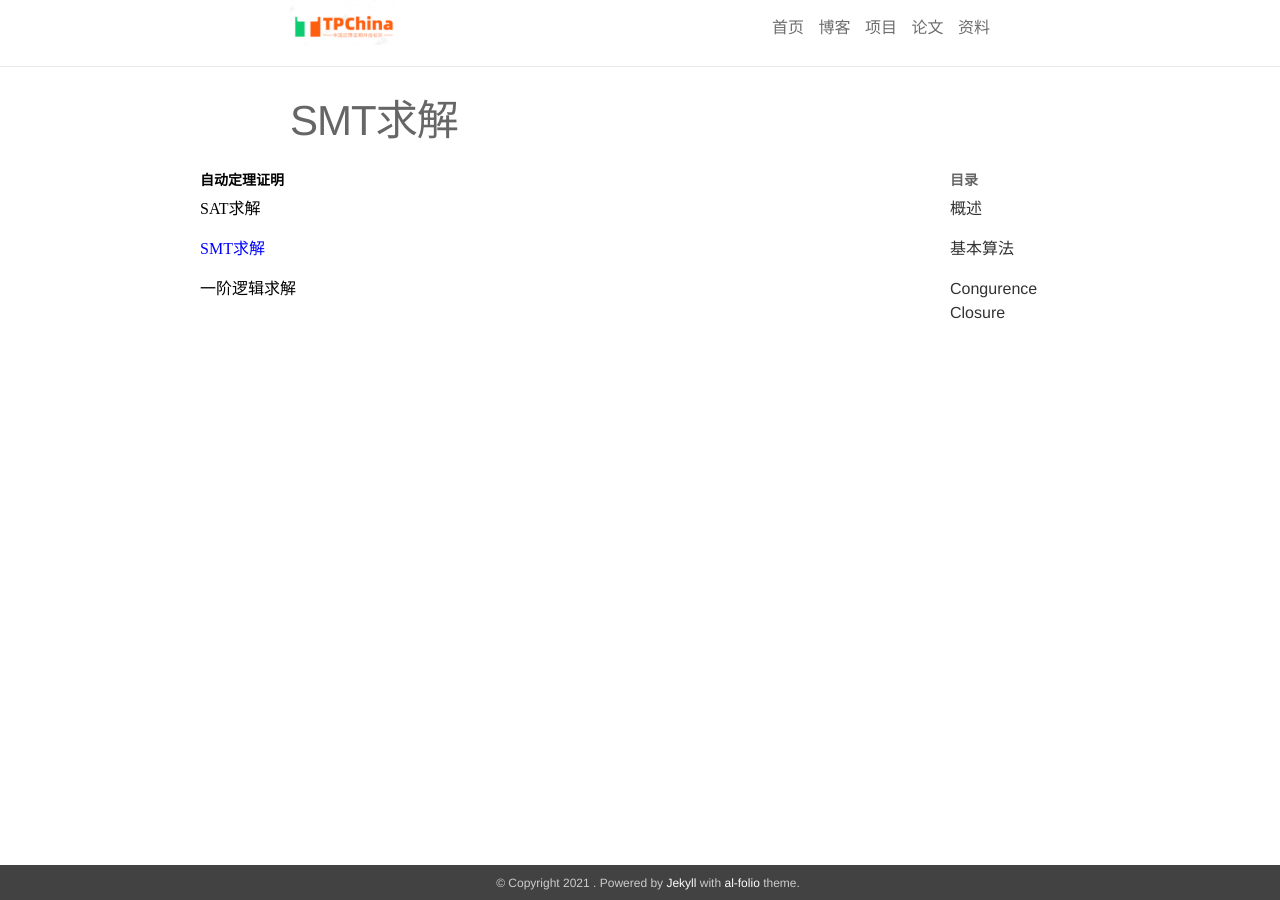
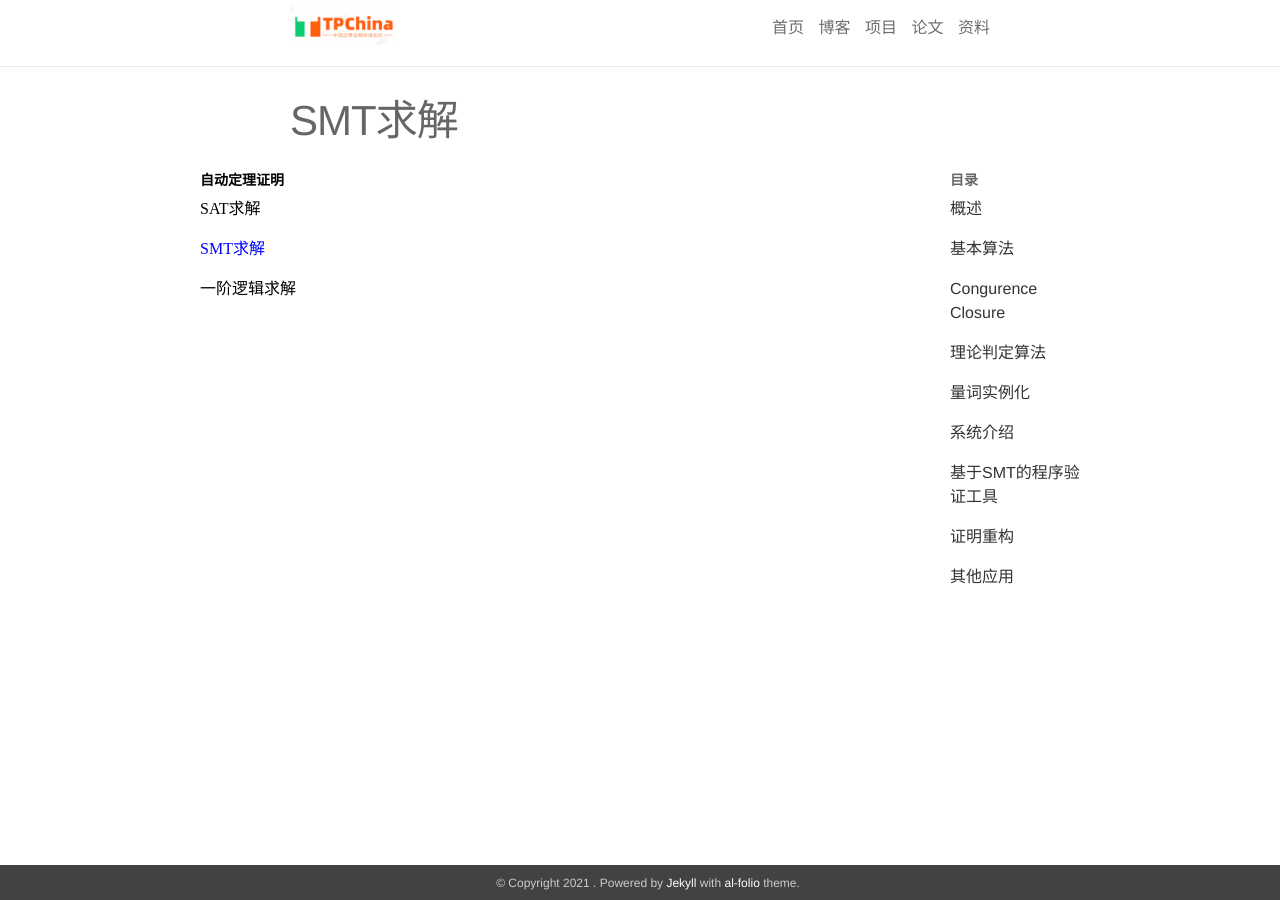
Before and after one commit to tpchina/tpchina.github.io, a Jekyll site: the page built from _atp/smt.md, in a window 1280 px wide. Built offline with Jekyll 4.4.1, drawn with Linux system fonts in a browser that asks for light colours; nearby versions of some CDN libraries.

Commit message:
Update atp_papers.yml

```diff
--- a/_data/atp_papers.yml
+++ b/_data/atp_papers.yml
@@ -9,6 +9,8 @@
         name: 并行求解及应用
       -
         name: 证明检验
+      -
+        name: 硬件验证中的应用
   -
     topic: SMT求解
     link: /atp/smt/
@@ -19,6 +21,18 @@
         name: 基本算法
       -
         name: Congurence Closure
+      -
+        name: 理论判定算法
+      -
+        name: 量词实例化
+      -
+        name: 系统介绍
+      -
+        name:	基于SMT的程序验证工具
+      -
+        name:	证明重构
+      -
+        name:	其他应用
   -
     topic: 一阶逻辑求解
     link: /atp/first_order/
@@ -29,3 +43,7 @@
         name: 系统介绍
       -
         name: 算法验证
+      -
+        name: 高阶逻辑的扩展
+      -
+        name:	机器学习引导证明
```
